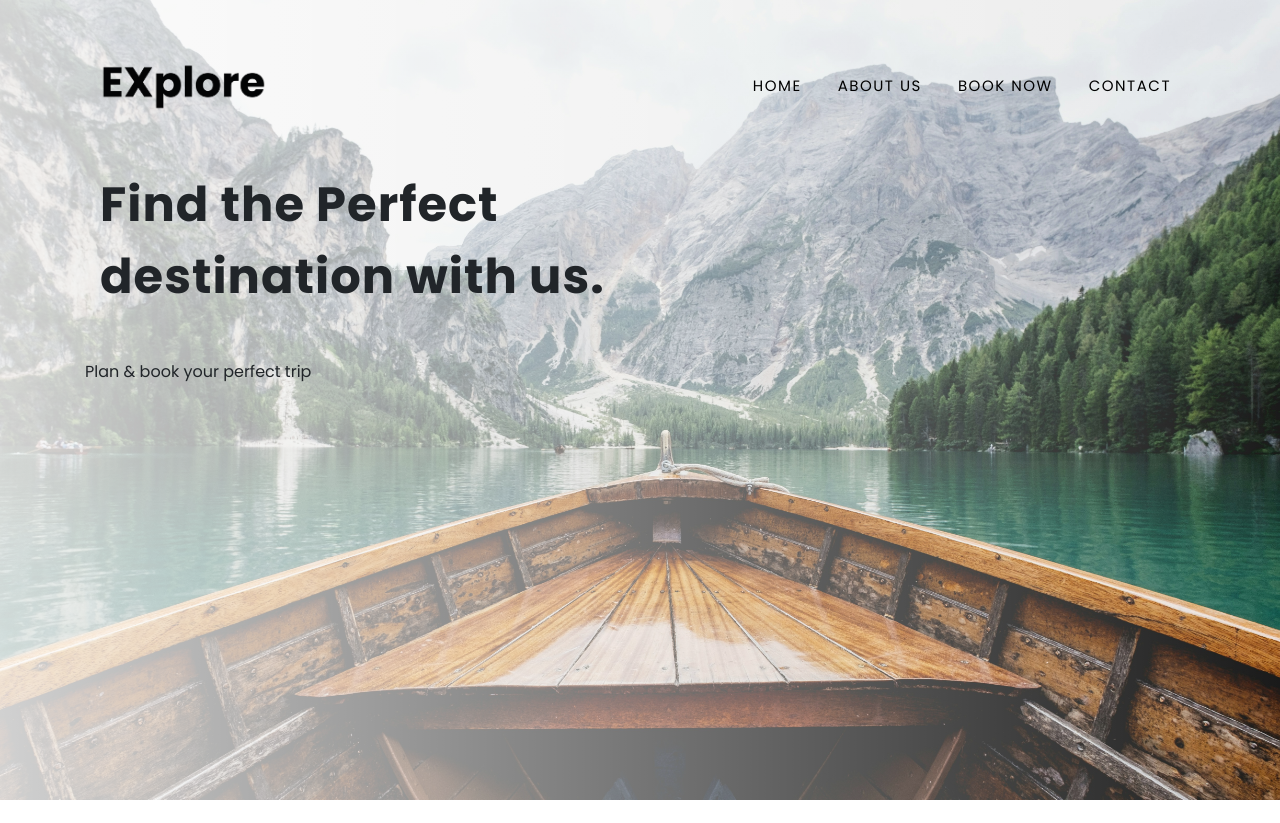
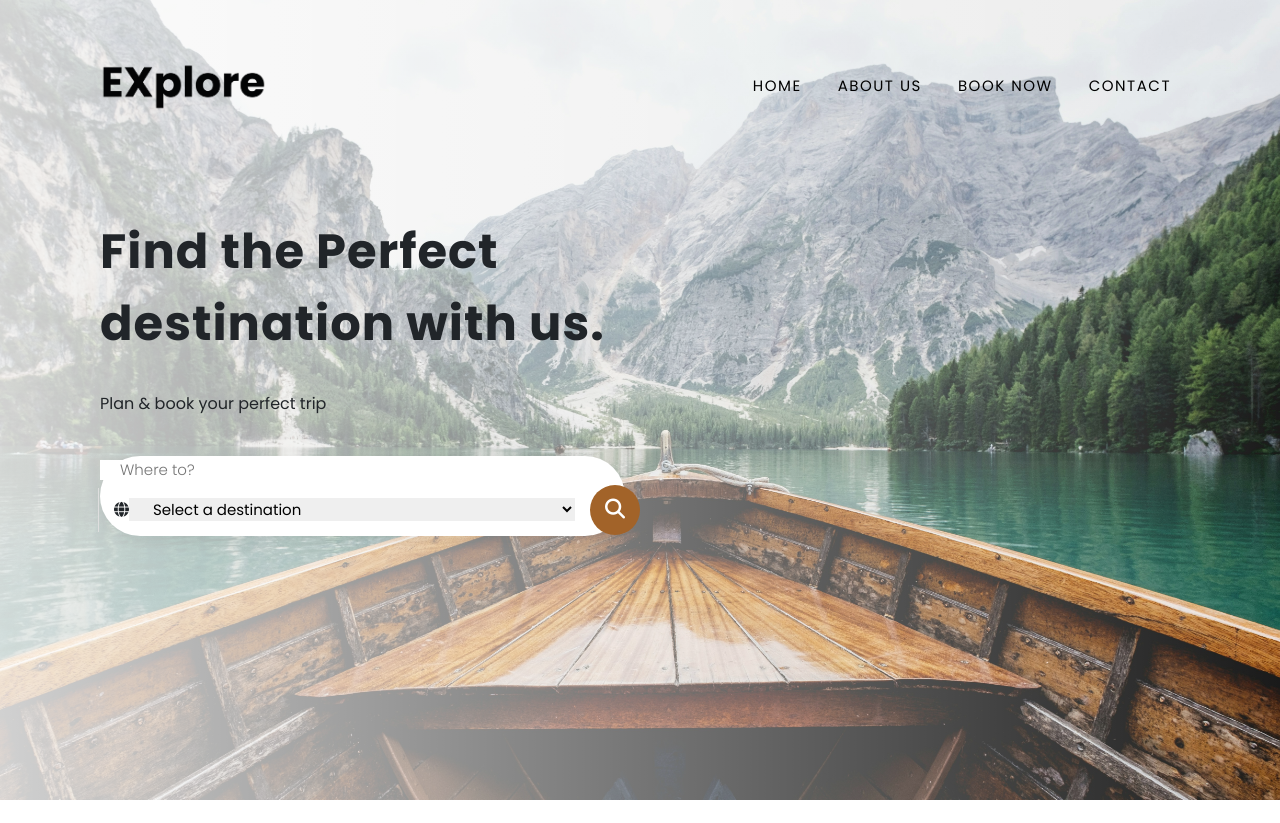
Before and after one commit to doaaabdelfattah/explore_project, a Flask app: page / in a window 1280 px wide. Shown: the top 823 px of the page. Run offline with Flask 3, Linux system fonts and the light colour scheme; parts of the project's set-up code (start-up, migrations or seed data) failed here and were passed over; some libraries are stand-ins or nearby versions.

Commit message:
“search_bar”

```diff
--- a/backend/static/css/style.css
+++ b/backend/static/css/style.css
@@ -128,7 +128,6 @@ h2.title {
 
 .hero-text h1 {
   font-weight: 700;
-  padding: 15px;
   margin-top: 30px;
   line-height: 1.5em;
   font-size: 3em;
@@ -136,50 +135,69 @@ h2.title {
 }
 
 /* Search bar */
+
+/* ///////// Search bar ////////////// */
+.hero-section {
+  padding-top: 10px;
+  margin-top: 50px;
+}
+.hero-section h1 {
+  font-weight: 700;
+  line-height: 1.5em;
+  font-size: 3em;
+  letter-spacing: 1px;
+}
+
+.hero-section .subtitle {
+  margin-top: 30px;
+  margin-bottom: 40px;
+}
 .search-bar {
   background-color: #fff;
   box-shadow: 0px 6px 12px rgba(0, 0, 0, 0.05);
+
+  border-radius: 40px;
+  /* padding-left: 20px; */
+  /* display: flex; */
+}
+.search-bar form {
   height: 80px;
-  border-radius: 40px;
+}
+.search-bar input,
+select {
+  flex: 1; /* Let input and select grow to fill available space */
+  border: 0 none;
+  outline: 0;
   padding-left: 20px;
-  /* transform: translateY(-80%); */
 }
-/* .hero form {
+
+.search-bar .destination-select {
+  border-left: 1px solid var(--LightGrayColor);
+  font-weight: 300;
+  font-size: 15px;
+  margin-left: 13px;
+  height: 55%;
+}
+.search-bar .destination-select .group {
   display: flex;
   align-items: center;
-  padding: 20px;
-  position: relative;
-  width: 100%;
-} */
-
-.search-bar input,
-select {
-  border: 0 none;
-  outline: 0;
+  height: 100%;
 }
-.search-bar .search-cat {
-  border-left: 1px solid var(--LightGrayColor);
+.search-button {
+  padding: 0;
 }
-
-.search-button {
-  width: 40px; /* Adjust button width */
-  height: 40px; /* Adjust button height */
+.search-button button {
+  width: 50px; /* Adjust button width */
+  height: 50px; /* Adjust button height */
   border-radius: 50%; /* Make button circular */
-  background-color: var(--main-color); /* Button background color */
+  background-color: var(--main-color);
   color: #fff; /* Text color */
   border: none; /* Remove border */
   cursor: pointer;
-  /* display: flex;
-  justify-content: center;
-  align-items: center; */
+  font-size: 20px;
 }
 
-.search-bar i {
-  margin-right: 10px;
-  font-size: 20px;
-  color: var(--DarkGrayColor);
-}
-.search-bar button:hover {
+.search-button button:hover {
   background-color: var(--LightGrayColor);
 }
 
@@ -187,11 +205,11 @@ input::placeholder {
   font-weight: 300;
   font-size: 15px;
 }
-.search-bar select {
-  font-weight: 300;
-  font-size: 15px;
-  margin-left: 13px;
-}
+
+/* @media screen and (max-width: 991px) .search-bar-large {
+  height: auto;
+  padding: 20px;
+} */
 
 /* ///////////    Home | Packages       ///////////// */
 
--- a/backend/templates/index.html
+++ b/backend/templates/index.html
@@ -23,16 +23,51 @@
                 </ul>
             </div>
         </nav>
-        <!-- Hero Section -->
-        <div class="hero hero-text">
-            <div class="text">
-                <h1> Find the Perfect <br />
-                    destination with us.
-                </h1>
-                <p>
-                    Plan & book your perfect trip
-                </p>
+
+    </div>
+            <!-- Hero Section -->
+    <div class="hero-section container">
+        <div class="col-12 col-lg-6">
+
+            <h1> Find the Perfect
+                destination with us.
+            </h1>
+            <div class="subtitle">
+                Plan & book your perfect trip
             </div>
+
+            <!-- Search section -->
+            <div class="search-bar ">
+                <form class="row align-items-center gx-3" action=" " method="get" role="search">
+                    <!-- Part 1 -->
+                    <div class="col-12 col-sm destination-input">
+                        <input type="text" class="" name="stop" placeholder="Where to?">
+                    </div>
+
+                    <!-- Section 2 -->
+
+                    <div class="col-12 col-sm destination-select">
+                        <div class="group">
+                            <span class="fa fa-globe"></span>
+                            <select name="destination" id="destination">
+                                <option value="" disabled selected>Select a destination</option>
+                                <option value="Italy">Italy</option>
+                                <option value="France">France</option>
+                                <option value="Egypt">Egypt</option>
+                            </select>
+
+                        </div>
+                    </div>
+                    <!-- Section 3 -->
+                    <div class="col-12 col-sm-auto search-button ">
+                        <button type="submit">
+                            <span class="fa fa-search"></span>
+                        </button>
+                    </div>
+            </div>
+
+
+            </form>
         </div>
     </div>
 </div>
```
Also changed, not shown: layout/css/style.css (+75 -43 lines), layout/index.html (+73 -9 lines).
